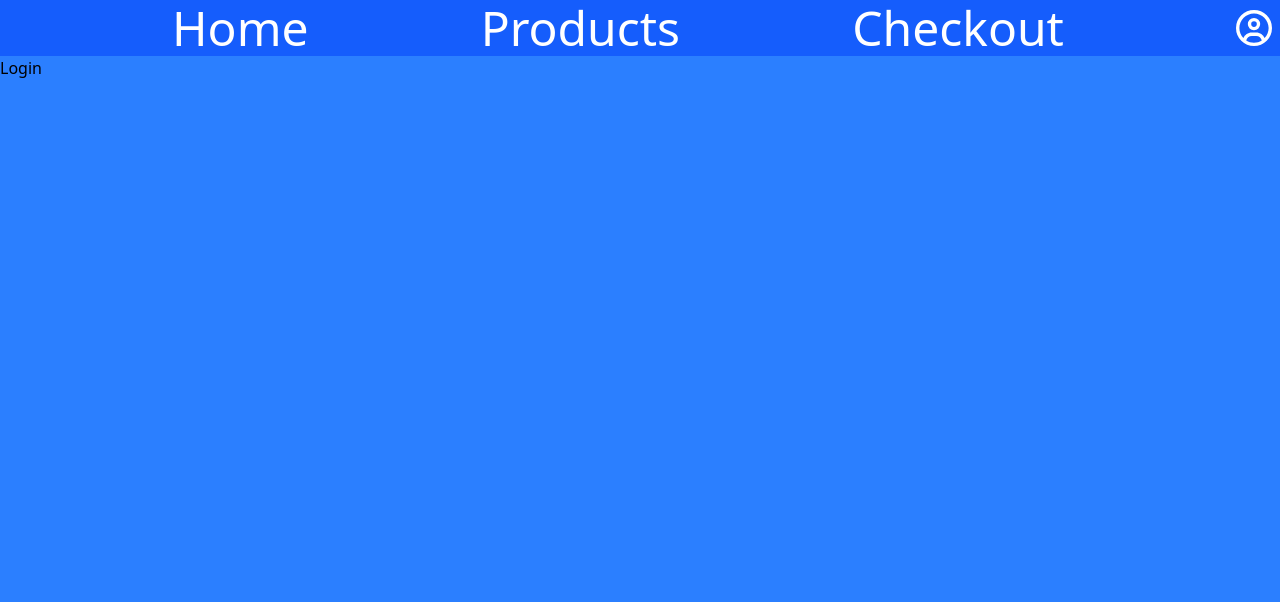
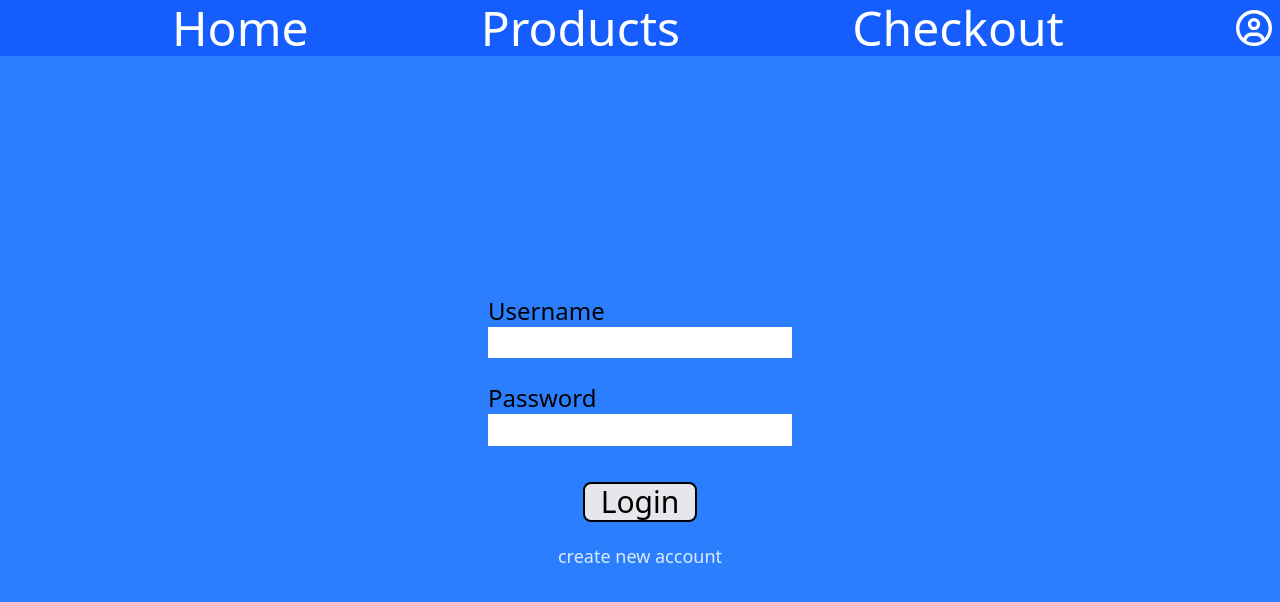
Before and after one commit to wwcoderww/react-shopping-cart, a React (Vite) app: page /login in a window 1280 px wide. Shown: the top 602 px of the page. Built offline with nearby package versions, Linux system fonts and the light colour scheme.

Commit message:
feat(login): finish base html/css

```diff
--- a/src/app/routes/Login.jsx
+++ b/src/app/routes/Login.jsx
@@ -1,5 +1,28 @@
-import React from "react";
+import { LoginButton } from "./../../features/login/LoginButton";
+import { LoginLinks } from "./../../features/login/LoginLinks";
+import { UserInput } from "./../../features/login/UserInput";
+import React, { useState } from "react";
 
 export default function Login() {
-  return <div>Login</div>;
+  const [newUser, setNewUser] = useState(false);
+  return (
+    <div className="w-full h-full flex">
+      <div className="flex flex-col mx-auto my-auto items-center">
+        <div className="p-6 flex flex-col gap-6">
+          <UserInput
+            dataName="username"
+            labelName="Username"
+            inputType="text"
+          />
+          <UserInput
+            dataName="password"
+            labelName="Password"
+            inputType="password"
+          />
+        </div>
+        <LoginButton newUser={newUser} />
+        <LoginLinks newUser={newUser} setNewUser={setNewUser} />
+      </div>
+    </div>
+  );
 }
--- /dev/null
+++ b/src/features/login/LoginButton.jsx
@@ -0,0 +1,11 @@
+import React from "react";
+export function LoginButton({ newUser }) {
+  const text = newUser ? "Create" : "Login";
+  return (
+    <div className="h-[1.5lh] mt-3 mb-6">
+      <button className="border-2 px-4 rounded-lg text-3xl bg-gray-200 hover:text-4xl hover:cursor-pointer">
+        {text}
+      </button>
+    </div>
+  );
+}
--- /dev/null
+++ b/src/features/login/LoginLinks.jsx
@@ -0,0 +1,16 @@
+import React from "react";
+export function LoginLinks({ newUser, setNewUser }) {
+  const message = newUser ? "login instead" : "create new account";
+
+  function changeUser() {
+    setNewUser((cur) => !cur);
+  }
+
+  return (
+    <div className="h-[1.8lh]" onClick={changeUser}>
+      <button className="text-blue-100 text-lg hover:text-[1.15rem] hover:cursor-pointer">
+        {message}
+      </button>
+    </div>
+  );
+}
--- /dev/null
+++ b/src/features/login/UserInput.jsx
@@ -0,0 +1,11 @@
+import React from "react";
+export function UserInput({ dataName, labelName, inputType }) {
+  return (
+    <div className="flex flex-col">
+      <label htmlFor={dataName} className="text-2xl">
+        {labelName}
+      </label>
+      <input type={inputType} className="bg-white text-xl px-1 py-[.1rem]" />
+    </div>
+  );
+}
```
